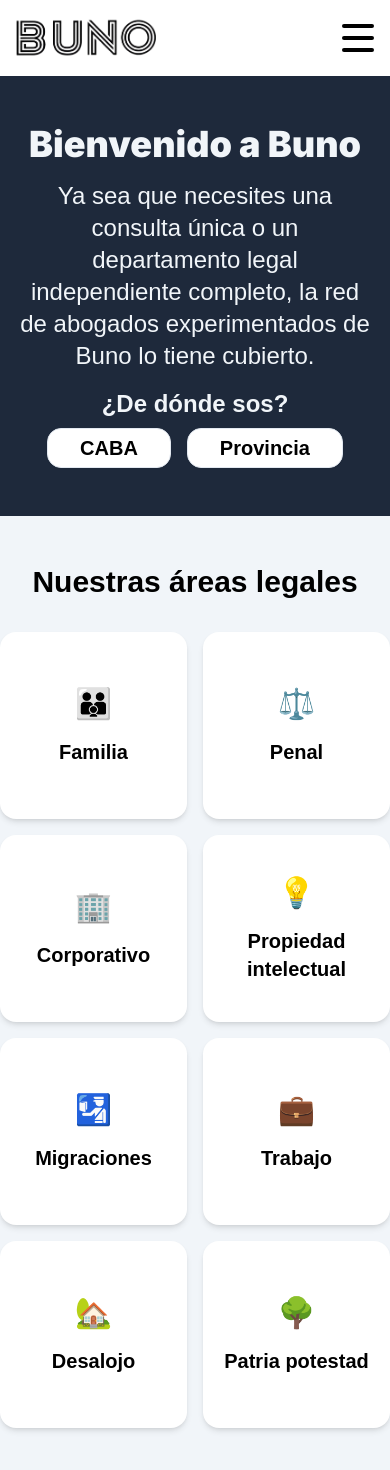
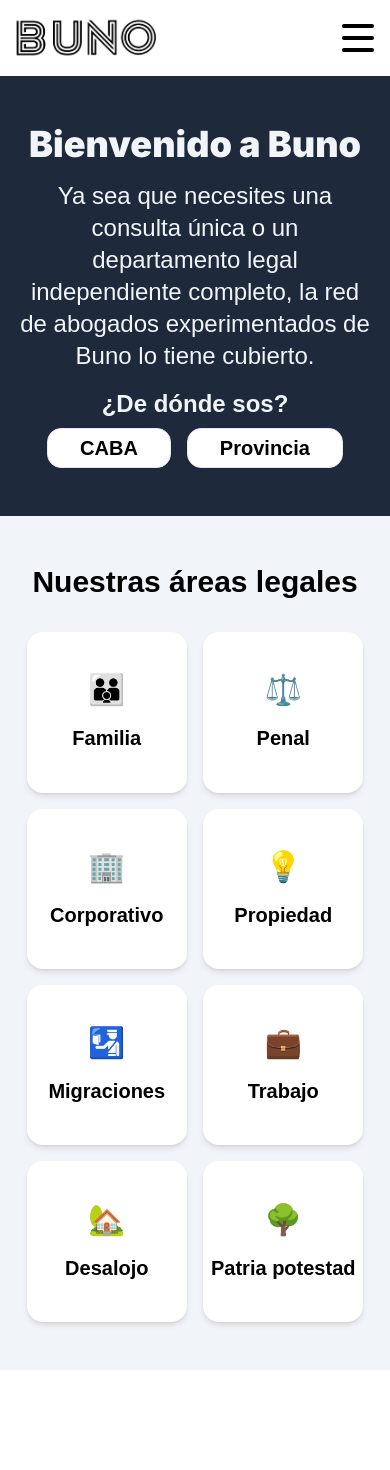
Before and after one commit to juancruzroldan95/bunoapp, a Next.js app: page / in a window 390 px wide. Shown: the top 1470 px of the page. After the commit the page ends 1370 px from the top, so only its background shows below. Built offline with nearby package versions, Linux system fonts and the light colour scheme; a web font is replaced by a local one.

Commit message:
Full responsive

```diff
--- a/src/app/for-lawyers/page.tsx
+++ b/src/app/for-lawyers/page.tsx
@@ -11,7 +11,7 @@ export default function ForLawyersPage() {
       >
         <div className="lg:w-1/2 px-4">
           <h2
-            className={`${inter.className} text-5xl font-bold text-center text-slate-800`}
+            className={`${inter.className} text-4xl font-bold text-center text-slate-800`}
           >
             <strong>Crecé profesionalmente</strong>
           </h2>
@@ -20,7 +20,7 @@ export default function ForLawyersPage() {
             cartera de clientes y generá más ingresos.
           </p>
           <div className="mt-4 flex justify-center">
-            <Button size="lg" className="text-lg font-bold">
+            <Button size="lg" className="text-xl font-bold">
               Aplicá como abogado
             </Button>
           </div>
--- a/src/app/page.tsx
+++ b/src/app/page.tsx
@@ -6,7 +6,7 @@ const legalCategories = [
   { name: 'Familia', icon: '👪' },
   { name: 'Penal', icon: '⚖️' },
   { name: 'Corporativo', icon: '🏢' },
-  { name: 'Propiedad intelectual', icon: '💡' },
+  { name: 'Propiedad', icon: '💡' },
   { name: 'Migraciones', icon: '🛂' },
   { name: 'Trabajo', icon: '💼' },
   { name: 'Desalojo', icon: '🏡' },
@@ -59,7 +59,7 @@ export default function HomePage() {
         id="legal-areas"
         className="py-12 bg-slate-100 flex flex-col justify-center items-center"
       >
-        <div className="lg:w-3/4">
+        <div className="">
           <h2 className="text-3xl font-bold text-center mb-8">
             Nuestras áreas legales
           </h2>
@@ -67,7 +67,7 @@ export default function HomePage() {
             {legalCategories.map((category, index) => (
               <div
                 key={index}
-                className="bg-white rounded-lg shadow-md flex flex-col items-center justify-center text-center hover:shadow-lg aspect-square"
+                className="bg-white p-2 max-w-56 rounded-lg shadow-md flex flex-col items-center justify-center text-center hover:shadow-lg aspect-square lg:aspect-auto"
               >
                 <div className="text-3xl mb-4">{category.icon}</div>
                 <h3 className="text-xl font-semibold">{category.name}</h3>
```
